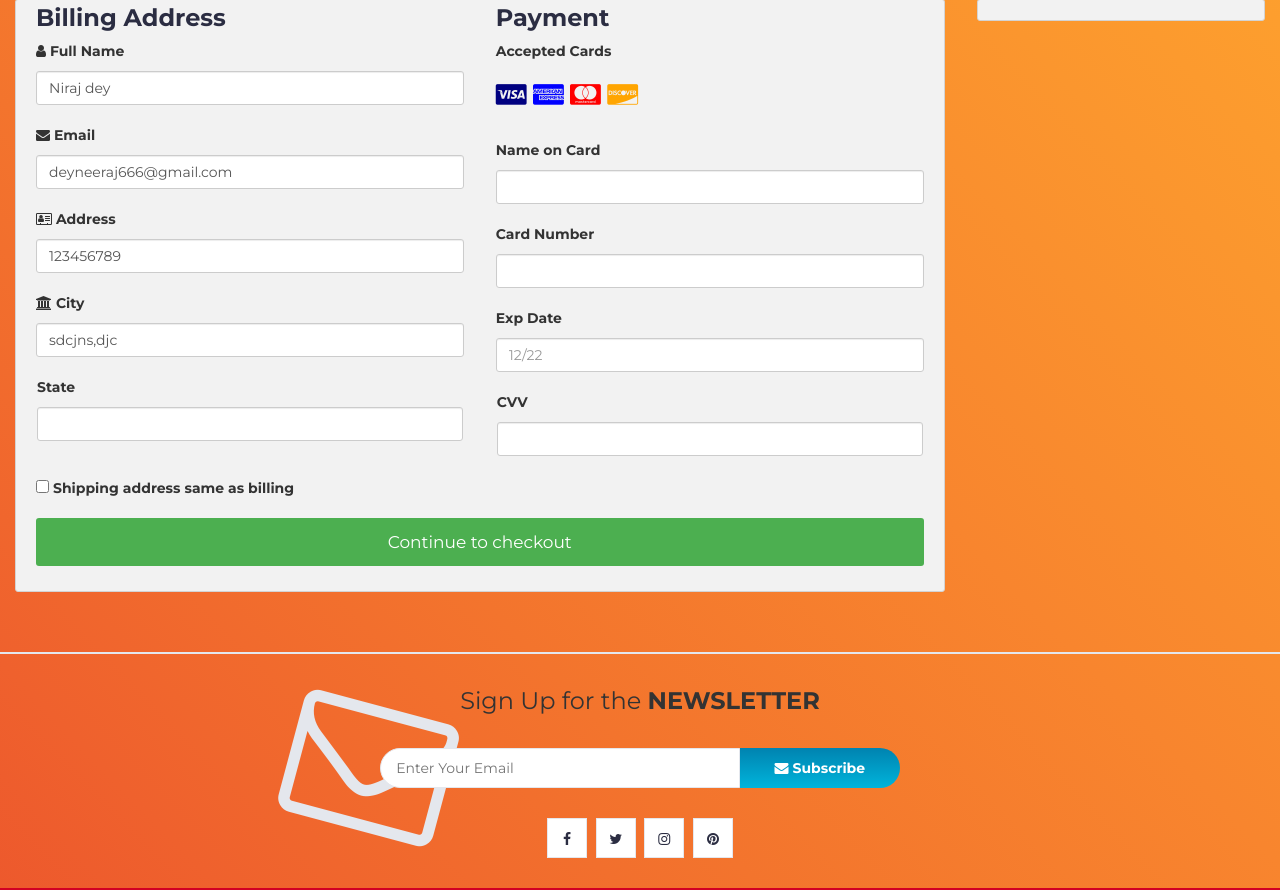
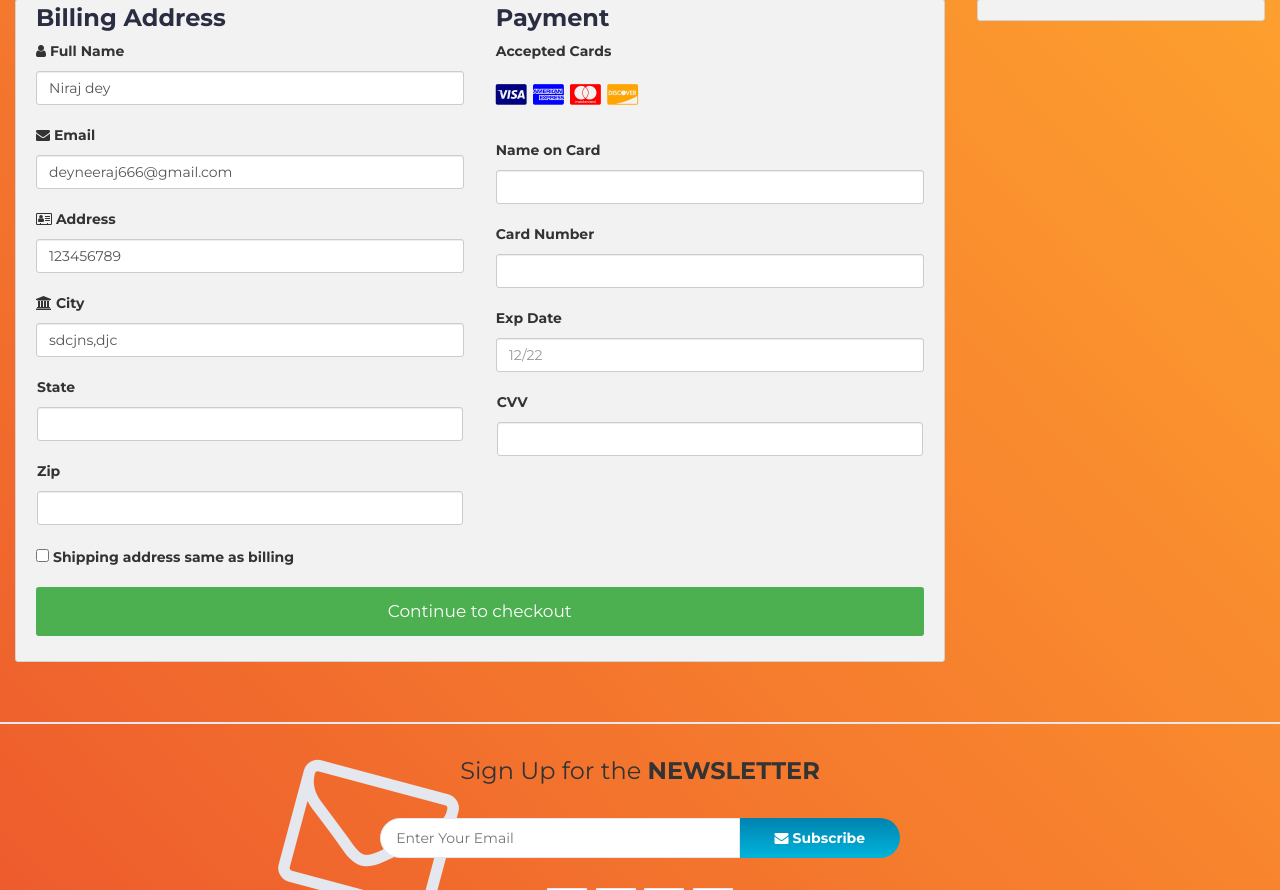
Before and after one commit to raquelbatista/Project_PD, a PHP site: page /myfiles/checkout.php in a window 1280 px wide. Shown: the part 258-1148 px from the top of the page. Run offline with PHP 8.4, Linux system fonts and the light colour scheme; a user stored in the database is signed in; data comes from the database, SQL or seed files in the repository; data that the repository does not hold is empty; some libraries are stand-ins or nearby versions.

Commit message:
Update checkout.php

```diff
--- a/php/online-shopping-system/checkout.php
+++ b/php/online-shopping-system/checkout.php
@@ -135,7 +135,10 @@ span.price {
 							<label for="state">State</label>
 							<input type="text" id="state" name="state" class="form-control" pattern="^[a-zA-Z ]+$" required>
 						</div>
-
+						<div class="col-50">
+							<label for="zip">Zip</label>
+							<input type="text" id="zip" name="zip" class="form-control">
+						</div>
 						</div>
 					</div>
 
```
